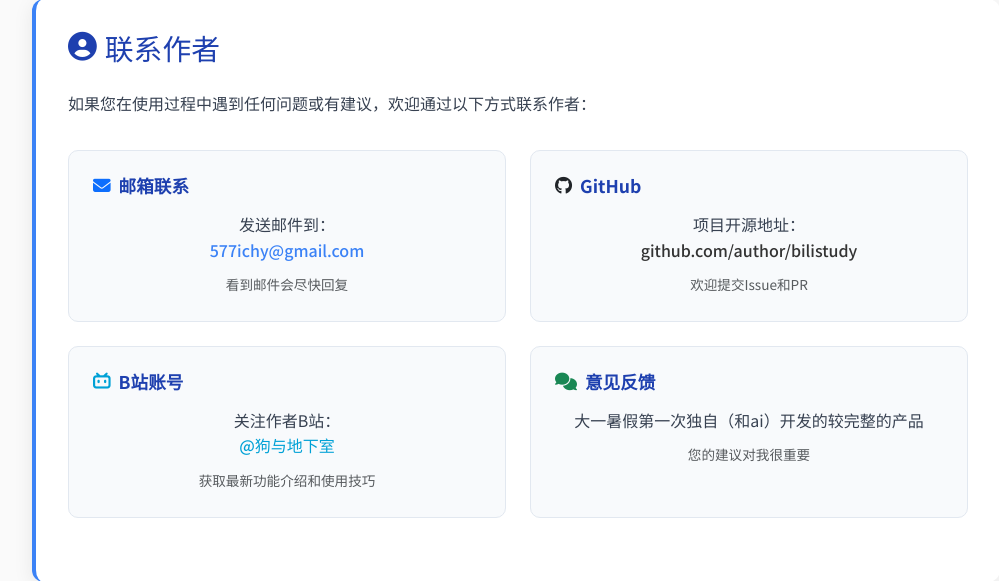
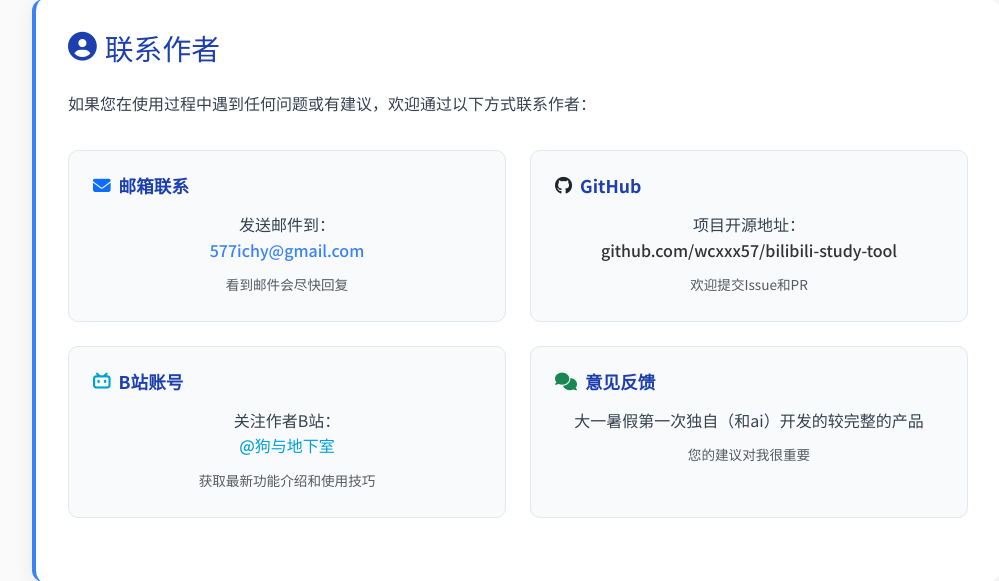
Before and after one commit to wcxxx57/bilibili-study-tool, a Django app: page /beginner-guide/ in a window 1280 px wide. Shown: the part 4183-4764 px from the top of the page, without its empty margins (124-1123 px from the left). Run offline with Django 5.2, Linux system fonts and the light colour scheme.

Commit message:
Update beginner_guide中GitHub地址

```diff
--- a/templates/bilistudy/beginner_guide.html
+++ b/templates/bilistudy/beginner_guide.html
@@ -620,7 +620,7 @@
 
             <div class="feature-card">
                 <h4><i class="fab fa-github text-dark"></i>GitHub</h4>
-                <p>项目开源地址：<br><strong><a href="https://github.com/author/bilistudy" target="_blank" class="github-link">github.com/author/bilistudy</a></strong></p>
+                <p>项目开源地址：<br><strong><a href="https://github.com/wcxxx57/bilibili-study-tool/" target="_blank" class="github-link">github.com/wcxxx57/bilibili-study-tool</a></strong></p>
                 <small class="text-muted">欢迎提交Issue和PR</small>
             </div>
 
```
